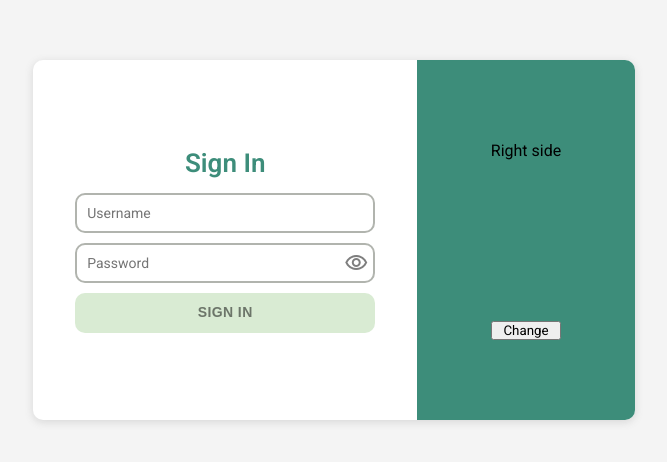
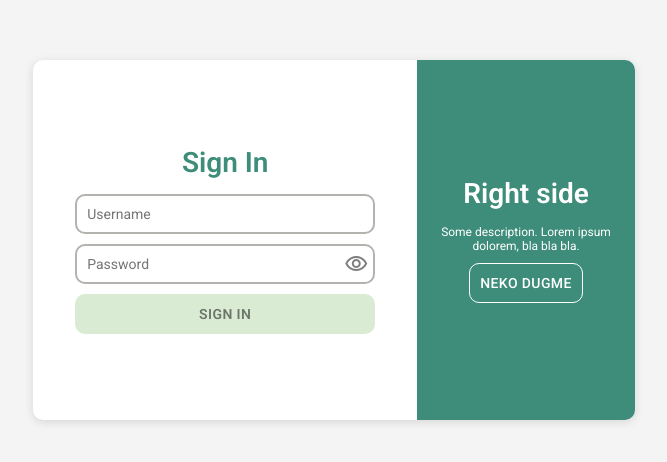
Before and after one commit to nadazaric/udd-document-search, a Next.js app in the folder front/: page /auth in a window 1280 px wide. Shown: the part 160-622 px from the top of the page, without its empty margins (306-973 px from the left). Built offline with nearby package versions, Linux system fonts and the light colour scheme.

Commit message:
Refactor: Description design

```diff
--- a/front/components/auth/RgistrationForm.jsx
+++ b/front/components/auth/RegistrationForm.jsx
@@ -22,7 +22,7 @@ export default function RegistrationForm({
         <div style={{ width: width }}>
             <p className="big-title" style={{textAlign: "center"}}>Create Account</p>
             <div className="spacer-h-m" />
-             <div className={style.form}>
+            <div className={style.form}>
                 <div className={`${style.inputWrapper} w-full`}>
                     <input
                         className={style.input}
--- a/front/pages/auth.js
+++ b/front/pages/auth.js
@@ -1,10 +1,12 @@
 import { useState } from 'react'
 import style from '../styles/Auth.module.css'
+import formStyle from '../styles/Form.module.css'
 import LoginForm from '@/components/auth/LoginForm'
-import RegistrationForm from '@/components/auth/RgistrationForm'
+import RegistrationForm from '@/components/auth/RegistrationForm'
 import { Popup } from '@/components/widgets/Popup'
 import { isValidEmail } from '@/helpers/RepresentationHelpers'
 import { ERROR } from '@/values/Errors'
+import { Button } from '@mui/material'
 
 export default function Auth() {
     const [isSwitch, setIsSwitch] = useState(true)
@@ -58,8 +60,19 @@ export default function Auth() {
                     }
                 </div>
                 <div className={`${style.descriptionSide}`}>
-                    <p>Right side</p>
-                    <button onClick={switchSids}>Change</button>
+                    <div className={`${style.descriptionWrapper}`}>
+                        <p className={`big-title`} style={{color: 'white'}}>Right side</p>
+                        <div className="spacer-h-m" />
+                        <p className={style.description}>Some description. Lorem ipsum dolorem, bla bla bla.</p>
+                        <div className="spacer-h-s" />
+                        <Button
+                            disableRipple
+                            className={`${formStyle.button} ${formStyle.reversedOutlinedButton}`}
+                            onClick={() => switchSids()}
+                        >
+                            Neko dugme
+                        </Button>
+                    </div>
                 </div>
             </div>
             <Popup
--- a/front/styles/Auth.module.css
+++ b/front/styles/Auth.module.css
@@ -46,11 +46,18 @@
     100% { transform: translateX(var(--descriptionSideWidth)); }
 }
 
+.formTitle {
+    font-size: 26px;
+    font-weight: 600;
+    color: rgba(var(--PrimaryColor), 1);
+}
+
 /* Right side design and animations */
 .descriptionSide {
     background-color: rgba(var(--PrimaryColor), 1);
     z-index: 2;
-    display: grid;
+    display: flex;
+    flex-direction: column;
     align-items: center;
     justify-content: center;
 }
@@ -90,3 +97,17 @@
         width: var(--descriptionSideWidth);
     }
 }
+
+.descriptionWrapper {
+    width: var(--descriptionSideWidth);
+    text-align: center;
+    padding: var(--CardPadding);
+    display: flex;
+    flex-direction: column;
+    align-items: center;
+}
+
+.description {
+    font-size: 12px;
+    color: white;
+}
--- a/front/styles/Form.module.css
+++ b/front/styles/Form.module.css
@@ -49,7 +49,6 @@
 
 /* ------------------------------------------------------------------------------------------------------ Buttons */
 .button {
-    font-family: "Titillium Web", sans-serif !important;
     padding: 10px !important;
     height: var(--InputHeight) !important;
     min-width: 80px !important;
@@ -58,7 +57,7 @@
     align-items: center !important;
     gap: 5px;
     font-size: 14px;
-    font-weight: 600;
+    font-weight: 500;
     border-radius: var(--BorderRadius) !important;
     border: none;
 }
@@ -95,3 +94,14 @@
     border: solid 2px rgb(var(--SecondaryColor));
     background-color: rgb(var(--NavbarBackgroundColor));
 }
+
+.reversedOutlinedButton {
+    background-color: rgb(var(--PrimaryColor)) !important;
+    color: white !important;
+    border: solid 1px white !important;
+    transition: background-color 100ms ease-out;
+}
+
+.reversedOutlinedButton:hover {
+    background-color: rgba(var(--SecondaryColor), 0.1) !important;
+}
--- a/front/styles/globals.css
+++ b/front/styles/globals.css
@@ -45,7 +45,7 @@ body {
 }
 
 .big-title {
-  font-size: 26px;
+  font-size: 28px;
   font-weight: 600;
   color: rgba(var(--PrimaryColor), 1);
 }
```
